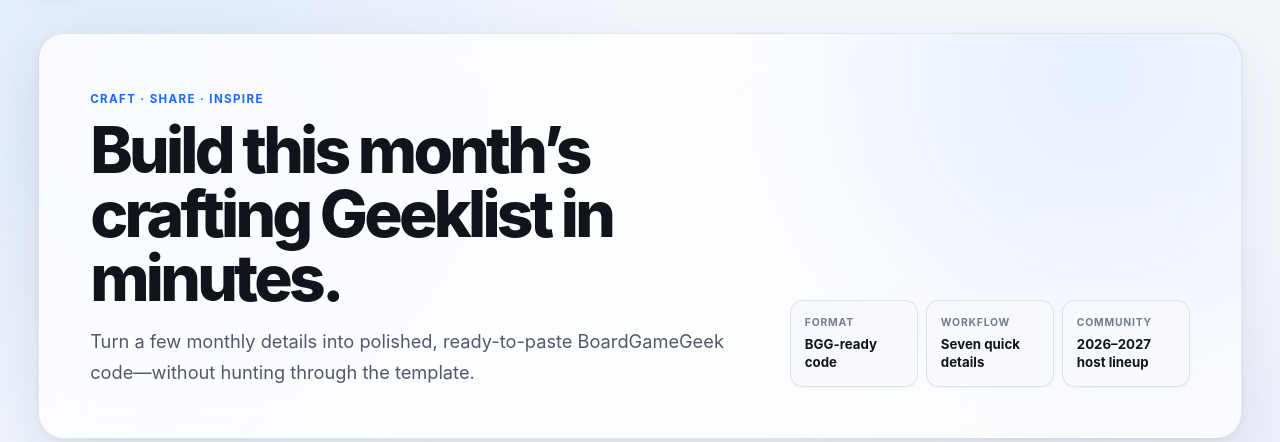
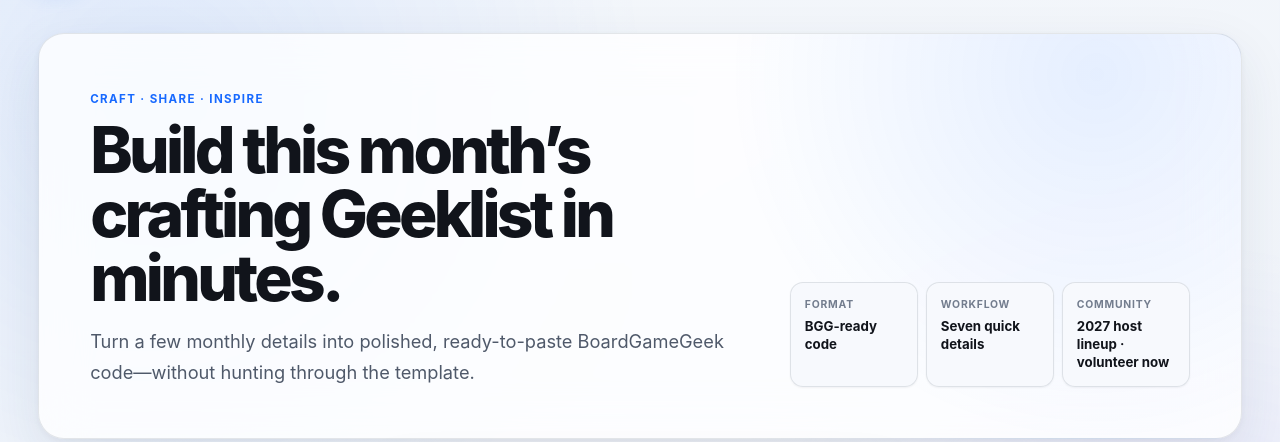
Before and after one commit to mgonzalvez/geeklist, a plain HTML site: page index.html in a window 1280 px wide. Shown: the part 82-524 px from the top of the page. Drawn offline with Linux system fonts and the light colour scheme.

Commit message:
Community tile now reads 2027 host lineup - volunteer now

```diff
--- a/index.html
+++ b/index.html
@@ -100,7 +100,7 @@
                 </div>
                 <div class="summary-item">
                     <span class="stat">Community</span>
-                    <strong class="stat-value">2026–2027 host lineup</strong>
+                    <strong class="stat-value">2027 host lineup · volunteer now</strong>
                 </div>
             </div>
         </section>
```
